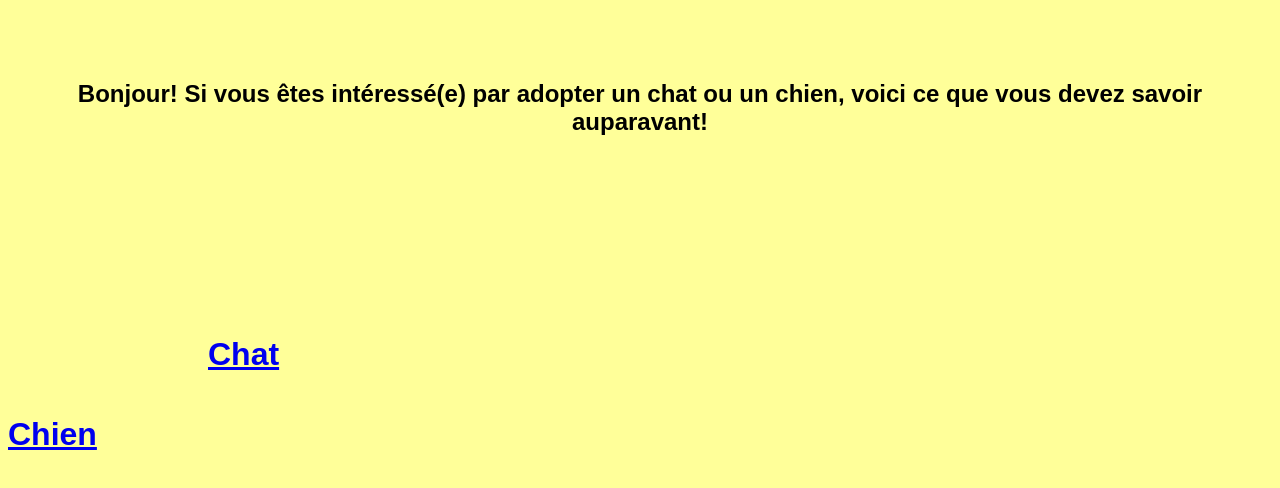
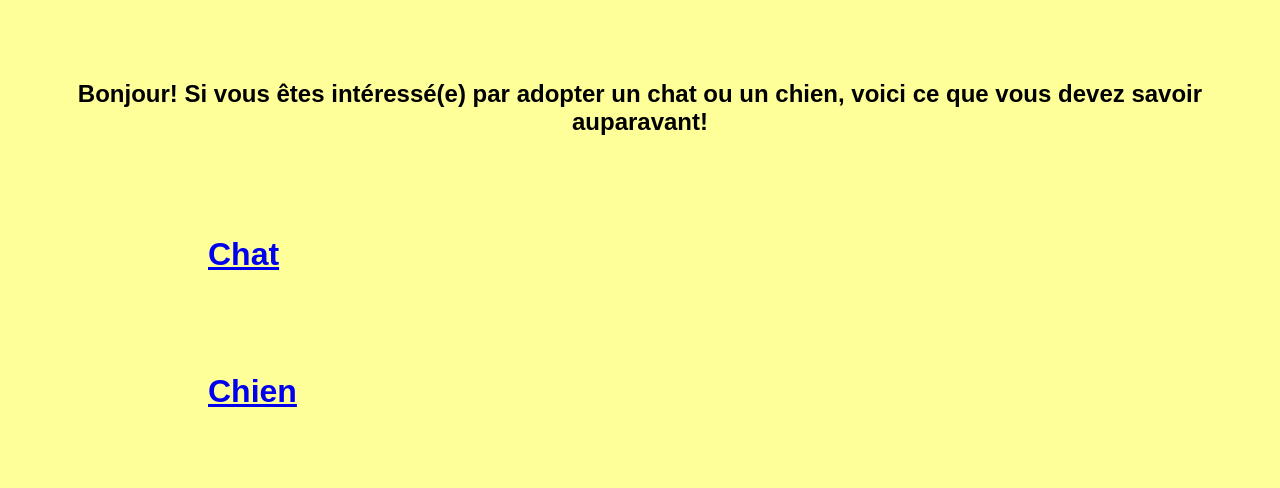
Before and after one commit to marinamassuet/marinamassuet.github.io, a plain HTML site: page index.html in a window 1280 px wide. Drawn offline with Linux system fonts and the light colour scheme.

Commit message:
Update style.css

```diff
--- a/style.css
+++ b/style.css
@@ -12,7 +12,7 @@ h2 {
 
 h3 {
     margin-left: 200px;
-    margin-top: 200px;
+    margin-top: 100px;
     font-family: Arial, sans-serif;
     font-size: 32px;
     color: #006600;
@@ -21,3 +21,5 @@ h4 {
      font-family: Arial, sans-serif;
     font-size: 32px;
     color: #006600;
+    margin-left : 200px;
+    margin-top : 100px
```
